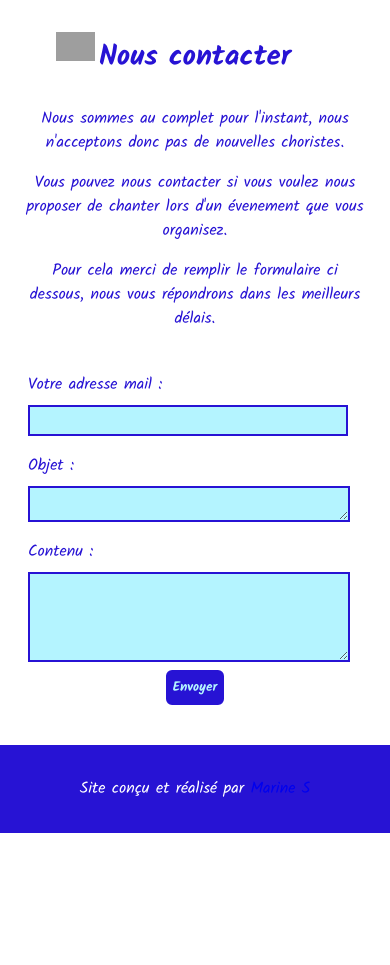
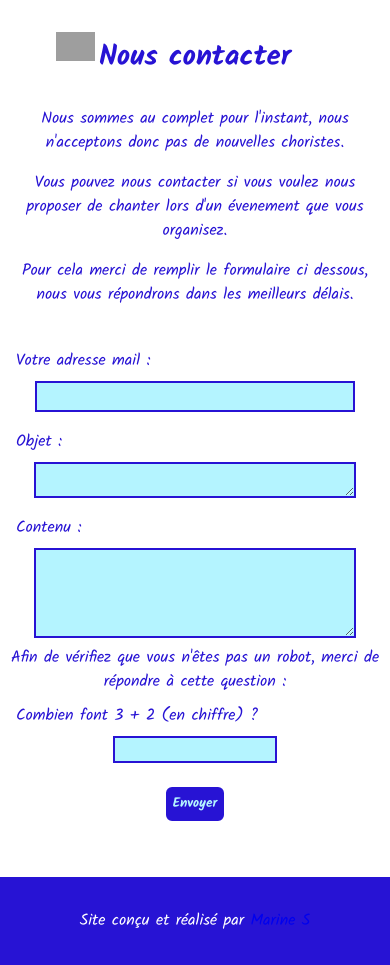
Before and after one commit to Marine-Sanson/Luttes-Enchantees, a PHP site: page /Luttes-Enchantees/contact in a window 390 px wide. Shown: the part 48-1013 px from the top of the page. Before the commit the page ends 881 px from the top, so only its background shows below. Run offline with PHP 8.4, Linux system fonts and the light colour scheme; some libraries are stand-ins or nearby versions; some web fonts are replaced; grey boxes are pictures that could not be loaded.

```diff
--- a/assets/css/style.css
+++ b/assets/css/style.css
@@ -445,59 +445,69 @@ header nav a {
 }
 
 @media (min-width: 0px) and (max-width: 791.99px) {
-  #contact p {
+  #contactFirstP {
     margin: 2rem 1rem 0.5rem 1rem;
   }
   #contactForm {
-    grid-template-rows: repeat(5, 1fr), auto, 1fr;
+    grid-template-rows: repeat(10, auto);
+    grid-template-columns: auto;
   }
   #contactForm label {
     margin: 0.6rem auto 0rem 0.5rem;
   }
   #mailAdressLabel {
     grid-row: 1;
-    grid-column: 2/11;
-  }
-  #mailAdress {
-    grid-row: 2;
-    grid-column: 2/11;
+  }
+  #contactForm #mailAdress {
+    grid-row: 2;
     width: 80vw;
     height: 1.6rem;
+    margin: 0.5rem auto;
   }
   #mailObjectLabel {
     grid-row: 3;
-    grid-column: 2/11;
-  }
-  #mailObject {
+  }
+  #contactForm #mailObject {
     grid-row: 4;
-    grid-column: 2/11;
     width: 80vw;
     height: 1.6rem;
+    margin: 0.5rem auto;
   }
   #mailContentLabel {
     grid-row: 5;
-    grid-column: 2/11;
-  }
-  #mailContent {
+  }
+  #contactForm #mailContent {
     grid-row: 6;
-    grid-column: 2/11;
     width: 80vw;
     height: 5rem;
+    margin: 0.5rem auto;
+  }
+  #pForControl {
+    grid-row: 7;
+    margin: auto;
+  }
+  #labelForControl {
+    grid-row: 8;
+  }
+  #contactForm #inputForControl {
+    grid-row: 9;
+    max-width: 40vw;
+    margin: 0.5rem auto;
   }
   #contactFormSubmit {
-    grid-row: 7;
-    grid-column: 1/13;
-    margin: auto;
+    grid-row: 10;
+    grid-column: 1/13;
+    margin: 1rem auto;
   }
 }
 @media (min-width: 792px) {
-  #contact p {
+  #contactFirstP {
     margin: 8rem 1rem 0.5rem 1rem;
   }
   #contactForm {
     display: grid;
     grid-template-columns: repeat(12, 1fr);
-    grid-template-rows: repeat(4, auto);
+    grid-template-rows: repeat(6, auto);
   }
   #contactForm label {
     margin: 0.5rem 0.5rem 0.5rem auto;
--- a/assets/sass/partials/adminSongs.scss
+++ b/assets/sass/partials/adminSongs.scss
@@ -40,6 +40,19 @@
             max-width: 80vw;
       }
 
+      .chooseSongArt form{
+            text-align: center;
+            margin: auto;
+      }
+
+      #chooseASong{
+            margin-bottom: 2rem;
+      }
+
+      #chooseASong h3{
+            text-align: center;
+      }
+
       #chooseASong ul li{
             margin: auto 1rem;
       }
@@ -51,7 +64,7 @@
       .chooseSongArt{
             display: grid;
             grid-template-columns: repeat(2, 1fr);
-            grid-template-rows: repeat(3, 1fr);
+            grid-template-rows: repeat(3, auto);
 
             text-align: right;
             padding: 0.5rem;
@@ -76,7 +89,8 @@
       .chooseSongArtTitle{
             grid-column: 1/3;
             grid-row: 1;
-            margin: auto;
+            margin: 1rem auto;
+            font-size: 1.2rem;
             font-weight: 700;
       }
 
@@ -99,17 +113,6 @@
             grid-column: 2;
             grid-row: 3;
       }
-
-      .chooseSongArt form{
-            text-align: center;
-            padding: 0.5rem;
-            margin: auto;
-      }
-
-      #chooseASong h3{
-            text-align: center;
-      }
-
 }
 
 @media(min-width: 792px)
--- a/assets/sass/partials/contact.scss
+++ b/assets/sass/partials/contact.scss
@@ -21,12 +21,13 @@
 
 @media(min-width: 0px) and (max-width: 791.99px)
 {
-      #contact p{
+      #contactFirstP{
             margin: 2rem 1rem 0.5rem 1rem;
       }
 
       #contactForm{
-            grid-template-rows: repeat(5, 1fr), auto, 1fr;
+            grid-template-rows: repeat(10, auto);
+            grid-template-columns: auto;
       }
 
       #contactForm label{
@@ -35,57 +36,69 @@
 
       #mailAdressLabel{
             grid-row: 1;
-            grid-column: 2/11
       }
 
-      #mailAdress{
+      #contactForm #mailAdress{
             grid-row: 2;
-            grid-column: 2/11;
             width: 80vw;
             height: 1.6rem;
+            margin: 0.5rem auto;
       }
 
       #mailObjectLabel{
             grid-row: 3;
-            grid-column: 2/11;
       }
 
-      #mailObject{
+      #contactForm #mailObject{
             grid-row: 4;
-            grid-column: 2/11;
             width: 80vw;
             height: 1.6rem;
+            margin: 0.5rem auto;
       }
 
       #mailContentLabel{
             grid-row: 5;
-            grid-column: 2/11;
       }
 
-      #mailContent{
+      #contactForm #mailContent{
             grid-row: 6;
-            grid-column: 2/11;
             width: 80vw;
             height: 5rem;
+            margin: 0.5rem auto;
+      }
+
+      #pForControl{
+            grid-row: 7;
+            margin: auto;
+      }
+
+      #labelForControl{
+            grid-row: 8;
+      }
+
+      #contactForm #inputForControl{
+            grid-row: 9;
+            max-width: 40vw;
+            margin: 0.5rem auto;
       }
 
       #contactFormSubmit{
-            grid-row: 7;
+            grid-row: 10;
             grid-column: 1/13;
-            margin: auto;
+            margin: 1rem auto;
       }
 }
 
 @media(min-width: 792px)
 {
-      #contact p{
+      #contactFirstP{
             margin: 8rem 1rem 0.5rem 1rem;
       }
 
       #contactForm{
             display: grid;
             grid-template-columns: $gridTempCol;
-            grid-template-rows: repeat(4, auto);
+            grid-template-rows: repeat(6, auto);
       }
 
       #contactForm label{
@@ -128,9 +141,26 @@
             height: 5rem;
       }
 
-      #contactFormSubmit{
+      #pForControl{
             grid-row: 4;
             grid-column: 1/13;
-            margin: 0.5rem auto;
+            margin: 1rem auto;
+      }
+
+      #labelForControl{
+            grid-row: 5;
+            grid-column: 1/8;
+      }
+
+      #inputForControl{
+            grid-row: 5;
+            grid-column: 8/9;
+            max-width: 100%;
+      }
+
+      #contactFormSubmit{
+            grid-row: 6;
+            grid-column: 1/13;
+            margin: 1rem auto;
       }
 }
--- a/assets/sass/partials/membersSongDetail.scss
+++ b/assets/sass/partials/membersSongDetail.scss
@@ -47,7 +47,8 @@
       }
 
       .songDetailText{
-            max-width: 95vw;      }
+            max-width: 95vw;
+      }
 
       .songDetailText iframe{
             width: 100%;
@@ -57,6 +58,19 @@
       .songDetailVideo iframe{
             max-width: 95vw;
             margin: 1.5rem auto;
+      }
+
+      .tuto{
+            max-width: 80vw;
+            margin: auto;
+      }
+
+      .tutoEnrTxt{
+            margin-top: 1.5rem;
+      }
+
+      .tutoEnregistrement{
+            margin: 2rem auto;
       }
 }
 
@@ -83,4 +97,17 @@
       .songDetailVideo{
             margin-top: 2rem;
       }
+
+      .tuto{
+            max-width: 40vw;
+            margin: auto;
+      }
+
+      .tutoEnrTxt{
+            margin-top: 2rem;
+      }
+
+      .tutoEnregistrement{
+            margin: 4rem auto;
+      }
 }
--- a/controllers/ContactController.php
+++ b/controllers/ContactController.php
@@ -22,7 +22,12 @@ Class ContactController extends AbstractController
 
 				if($_POST["podMel"] !== "")
 				{
-					$errors[] = "il y a eu un problème de podMel, veuillez recommencer";
+					$errors[] = "il y a eu un problème, veuillez recommencer";
+				}
+
+				if($_POST["control"] !== "5")
+				{
+					$errors[] = "merci de répondre à la question, en chiffre";
 				}
 
 				if($_POST["mailAdress"] === "")
@@ -52,7 +57,7 @@ Class ContactController extends AbstractController
 					$mail = $_POST["mailAdress"];
 					$headers = "De : " . $mail;
 
-					$newContact = $this->cm->createNewContact($mail, $subject, $mailContent);
+					$newContact = $this->cm->createNewContact($mail, $mailObject, $mailContent);
 
 					// $mail = mail($to, $subject, $message, $headers);
 
@@ -74,7 +79,10 @@ Class ContactController extends AbstractController
 				}
 				else
 				{
-					$this->render($template, ["errors" => $errors]);
+					$token = $this->generateToken(25);
+					$_SESSION["tokenRequiredForSendingAnEmail"] = $token;
+
+					$this->render($template, ["errors" => $errors, "token" => $token]);
 				}
 			}
 		}
--- a/templates/contact.phtml
+++ b/templates/contact.phtml
@@ -10,7 +10,7 @@
 	require "./templates/_messages.phtml";
 	?>
 
-	<p>Nous sommes au complet pour l'instant, nous n'acceptons donc pas de nouvelles choristes.</p>
+	<p id="contactFirstP">Nous sommes au complet pour l'instant, nous n'acceptons donc pas de nouvelles choristes.</p>
 	<p>Vous pouvez nous contacter si vous voulez nous proposer de chanter lors d'un évenement que vous organisez.</p>
 	<p>Pour cela merci de remplir le formulaire ci dessous, nous vous répondrons dans les meilleurs délais.</p>
 
@@ -45,6 +45,10 @@
 			id="mailContent"
 			maxlength="1024" required></textarea>
 
+		<p id="pForControl">Afin de vérifiez que vous n'êtes pas un robot, merci de répondre à cette question :</p>
+		<label id="labelForControl" for="control">Combien font 3 + 2 (en chiffre) ?</label>
+		<input id="inputForControl" type="text" name="control" maxlength="1" required>
+
 		<input id="contactFormSubmit"
 			 class="button"
 			 type="submit"
```
Also changed, not shown: other parts of assets/css/style.css (+50 -13 lines), templates/membersSongDetail.phtml (+18 -0 lines), 1 other file.
